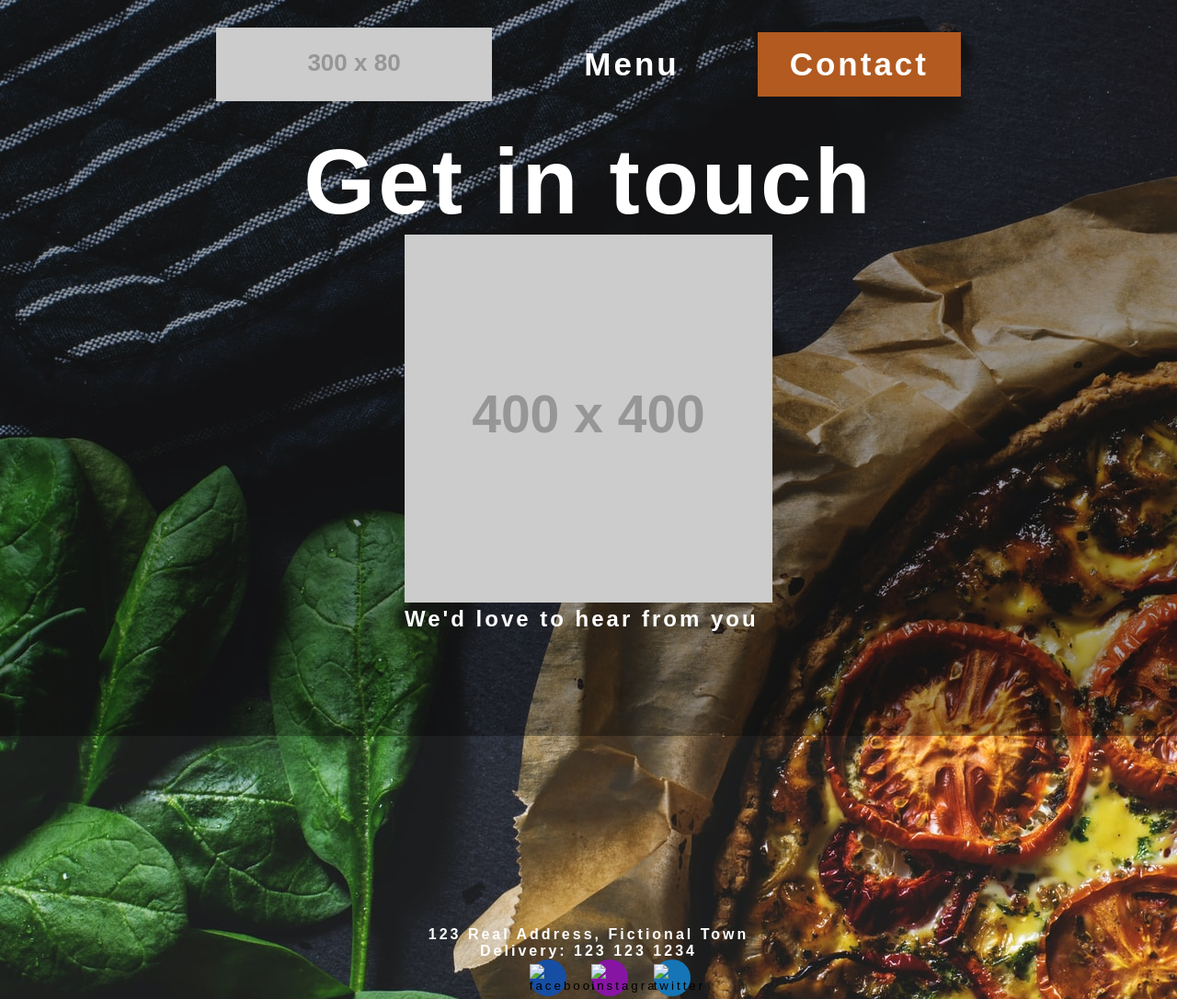
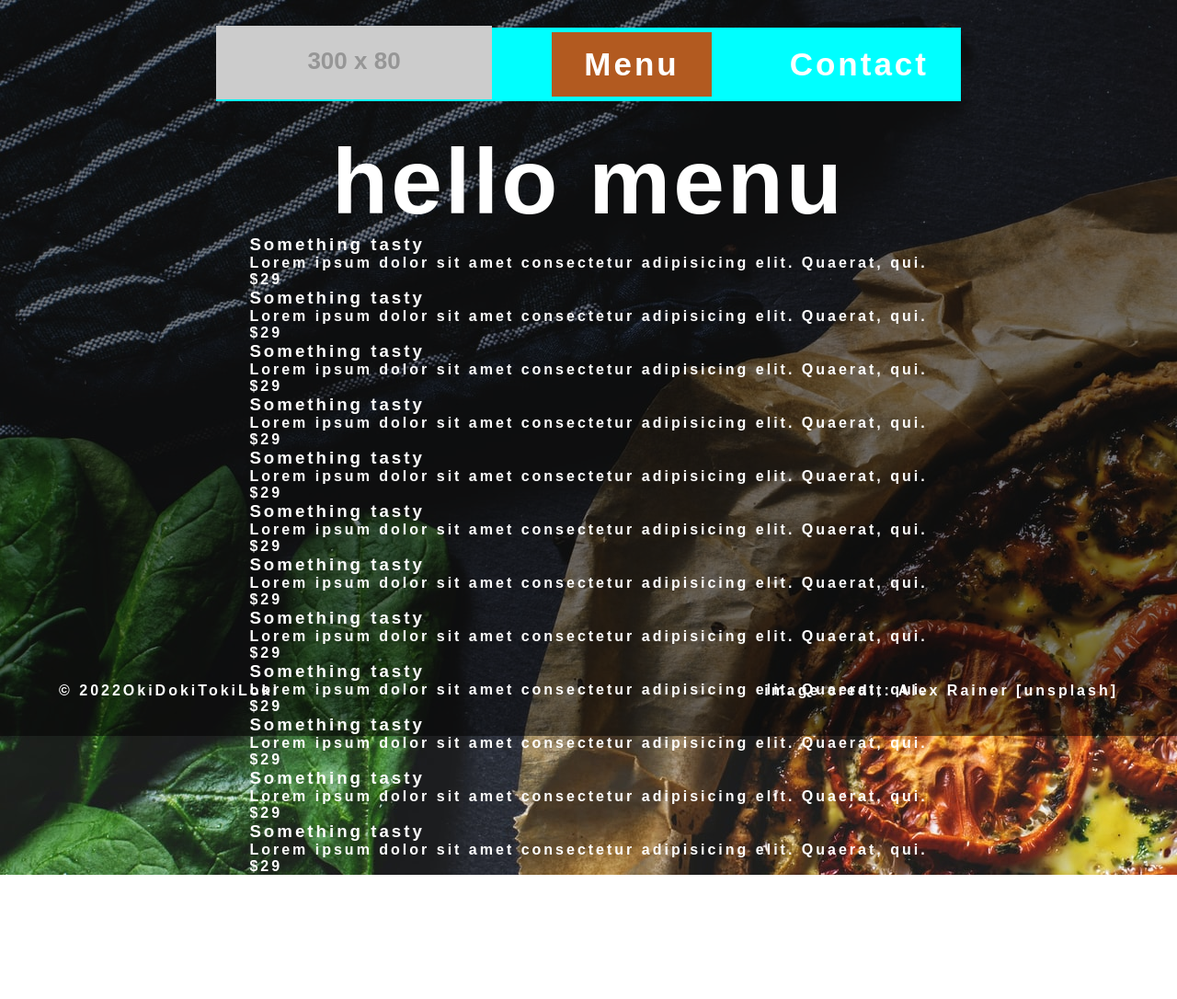
Before and after one commit to OkiDokiTokiLoki/eatery, a website built with webpack: page test.html in a window 1280 px wide. Shown: the top 1086 px of the page at 92% size. After the commit the page ends 951 px from the top, so only its background shows below. Built offline with nearby package versions, Linux system fonts and the light colour scheme; placeholder pictures from the web are drawn by us; a web font is replaced by a local one.

Commit message:
test: menuPage basic html complete

```diff
--- a/src/contact.js
+++ b/src/contact.js
@@ -7,7 +7,7 @@ function contactHeader() {
 
     const logoLink = document.createElement('a');
     logoLink.classList.add('logo-link');
-    logoLink.setAttribute('href', '../src/index.js');
+    logoLink.setAttribute('href', '../dist/');
     headerContent.appendChild(logoLink);
 
     const logoImg = document.createElement('img');
@@ -30,7 +30,7 @@ function contactHeader() {
     navItem1.appendChild(navLink1);
 
     const navItem2 = document.createElement('li');
-    navItem2.classList.add('nav-item');
+    navItem2.classList.add('nav-item', 'active');
     navbar.appendChild(navItem2);
 
     const navLink2 = document.createElement('a');
@@ -116,7 +116,7 @@ function contactBig() {
     listItem3.appendChild(listLabelMessage);
 
     const listInputMessage = document.createElement('textarea');
-    setAttributes(listInputMessage, {"name": "message", "id": "contactMessage", "cols": "52", "rows": "8", "placeholder": "Any questions or suggestions?"});
+    setAttributes(listInputMessage, {"name": "message", "id": "contactMessage", "cols": "40", "rows": "8", "placeholder": "Any questions or suggestions?"});
     listInputMessage.required = true;
     listItem3.appendChild(listInputMessage);
 
--- a/src/contactStyle.css
+++ b/src/contactStyle.css
@@ -65,6 +65,10 @@ section{
     margin: 30px 0;
 }
 
+h2{
+    margin-bottom: 15px;
+}
+
 .form{
     height: 100%;
     display: flex;
@@ -81,11 +85,11 @@ section{
 li input{
     width: 100%;
     height: 50px;
-    margin-bottom: 20px;
+    margin-bottom: 15px;
 }
 
-input::placeholder,
-textarea::placeholder{
+input,
+textarea{
     padding: 10px;
     font-size: 16px;
     font-weight: 600;
--- a/src/index.js
+++ b/src/index.js
@@ -1,11 +1,11 @@
 import _ from 'lodash';
 import './style.css';
-// import landingComponent from './home';
+//import landingComponent from './home';
 import contactComponent from './contact';
 
 function component() {
 
-   // return landingComponent();
+   //return landingComponent();
    return contactComponent();
 }
 
--- /dev/null
+++ b/src/menuStyle.css
@@ -0,0 +1,139 @@
+@import url('https://fonts.googleapis.com/css2?family=Abril+Fatface&display=swap');
+@import url('https://fonts.googleapis.com/css2?family=Smooch+Sans:wght@300&display=swap');
+
+*,
+*::before,
+*::after{
+    box-sizing: border-box;
+    font-family: 'Smooch Sans', sans-serif;
+    letter-spacing: 3px;
+}
+
+:root{
+    --background-col: rgb(43, 43, 43);
+    --primary-col: rgb(178, 90, 32);
+}
+
+body{
+    background-color: var(--background-col);
+    color: #fff;
+    font-weight: 600;
+}
+
+ul{
+    list-style: none;
+}
+
+.overlay {
+    position: fixed;
+    display: block;
+    width: 100%;
+    height: 100%;
+    top: 0;
+    left: 0;
+    right: 0;
+    bottom: 0;
+    background-color: rgba(0, 0, 0, 0.35);
+    z-index: -1;
+    cursor: pointer;
+}
+
+
+/*Header XXXXXXXXXXXXXXXXXXXXXXXXXXXXXXXXXXXXXXXXXXXXXXXXXXXXXXXXXXXXXXXXX*/
+header{
+    margin: 30px 0;
+    width: 810px;
+    height: 85px;
+    display: flex;
+    align-items: center;
+    justify-content: space-between;
+}
+
+.active{
+    background-color: var(--primary-col);
+}
+
+.logo-link{
+    padding-top: 4px;
+}
+
+.navbar{
+    display: flex;
+    justify-content: space-between;
+}
+
+.nav-item{
+    margin-left: 50px;
+    padding: 15px 35px;
+}
+
+.nav-item:hover{
+    background-color: var(--primary-col);
+    cursor: pointer;
+}
+
+.nav-item a{
+    color: #fff;
+    font-size: 35px;
+    text-decoration: none;
+}
+
+
+/*Footer XXXXXXXXXXXXXXXXXXXXXXXXXXXXXXXXXXXXXXXXXXXXXXXXXXXXXXXXXXXXXXXXX*/
+footer{
+    position: absolute;
+    bottom: 5%;
+    left: 5%;
+    width: 90%;
+    display: flex;
+    justify-content: space-between;
+}
+
+footer p{
+    display: flex;
+    align-items: center;
+    justify-content: space-between;
+}
+
+.year{
+    margin: 0 10px;
+}
+
+.personal,
+.credit{
+    text-decoration: none;
+    color: #fff;
+}
+
+.personal:hover,
+.credit:hover{
+    color: var(--primary-col);
+}
+
+
+/*XXXXXXXXXXXXXXXXXXXXXXXXXXXXXXXXXXXXXXXXXXXXXXXXXXXXXXXXXXXXXXXXX*/
+
+*,
+*::before,
+*::after{
+    margin: 0;
+    padding: 0;
+}
+
+body{
+    display: flex;
+    flex-direction: column;
+    align-items: center;
+    justify-content: space-between;
+    height: 100vh;
+    background: url(../testAssets/alex_rainer-gN49R_5vhT8-unsplash.jpg)  no-repeat fixed;
+}
+
+header{
+    margin-top: 50px;
+    background-color: aqua;
+}
+
+header img{
+    align-self: center;
+}
--- a/src/style.css
+++ b/src/style.css
@@ -33,7 +33,7 @@ ul{
     left: 0;
     right: 0;
     bottom: 0;
-    background-color: rgba(0,0,0,0.35);
+    background-color: rgba(0,0,0,0.50);
     z-index: -1;
     cursor: pointer;
 }
--- a/test.html
+++ b/test.html
@@ -4,66 +4,134 @@
     <meta charset="UTF-8">
     <meta http-equiv="X-UA-Compatible" content="IE=edge">
     <meta name="viewport" content="width=device-width, initial-scale=1.0">
-    <link rel="stylesheet" href="./src/contactStyle.css">
+    <link rel="stylesheet" href="./src/menuStyle.css">
     <title>Contact</title>
 </head>
 <body>
 
     <header>
-        <a href="#" class="logo-link">
-            <img src="https://via.placeholder.com/300x80" class="logo" alt="logo">
+        <a href="#">
+            <img src="https://via.placeholder.com/300x80" alt="">
         </a>
-
         <ul class="navbar">
-            <li class="nav-item">
+            <li class="nav-item active">
                 <a href="#" class="nav-link">Menu</a>
             </li>
-            <li class="nav-item active">
+            <li class="nav-item">
                 <a href="#" class="nav-link">Contact</a>
             </li>
-
         </ul>
     </header>
 
-    <h1>Get in touch</h1>
+    <h1>hello menu</h1>
 
-    <div class="bigCTA section">
-        <img src="https://via.placeholder.com/400" alt="">
-
-        <div class="form">
-            <h2>We'd love to hear from you</h2>
-            <form action="/" method="post">
-                <ul class="contact-form">
-                    <li>
-                        <label for="contactName">Name*</label><br>
-                        <input type="text" name="name" id="contactName" placeholder="Gordon Ramsay" required>
-                    </li>
-                    <li>
-                        <label for="contactNumber">Number*</label><br>
-                        <input type="number" name="number" id="contactNumber" placeholder="012 345 6789" required>
-                    </li>
-                    <li>
-                        <label for="contactMessage">Message*</label><br>
-                        <textarea name="message" id="contactMessage" cols="52" rows="8" placeholder="Any questions or suggestions?" required></textarea>
-                    </li>
-                </ul>
-            </form>
+    <div class="menu">
+        <div class="left-menu">
+            <div class="food-item">
+                <div class="food-details">
+                    <h3>Something tasty</h3>
+                    <p>Lorem ipsum dolor sit amet consectetur adipisicing elit. Quaerat, qui.</p>
+                </div>
+                <p class="price">$29</p>
+            </div>
+            <div class="food-item">
+                <div class="food-details">
+                    <h3>Something tasty</h3>
+                    <p>Lorem ipsum dolor sit amet consectetur adipisicing elit. Quaerat, qui.</p>
+                </div>
+                <p class="price">$29</p>
+            </div>
+            <div class="food-item">
+                <div class="food-details">
+                    <h3>Something tasty</h3>
+                    <p>Lorem ipsum dolor sit amet consectetur adipisicing elit. Quaerat, qui.</p>
+                </div>
+                <p class="price">$29</p>
+            </div>
+            <div class="food-item">
+                <div class="food-details">
+                    <h3>Something tasty</h3>
+                    <p>Lorem ipsum dolor sit amet consectetur adipisicing elit. Quaerat, qui.</p>
+                </div>
+                <p class="price">$29</p>
+            </div>
+        </div>
+        <div class="middle-menu">
+            <div class="food-item">
+                <div class="food-details">
+                    <h3>Something tasty</h3>
+                    <p>Lorem ipsum dolor sit amet consectetur adipisicing elit. Quaerat, qui.</p>
+                </div>
+                <p class="price">$29</p>
+            </div>
+            <div class="food-item">
+                <div class="food-details">
+                    <h3>Something tasty</h3>
+                    <p>Lorem ipsum dolor sit amet consectetur adipisicing elit. Quaerat, qui.</p>
+                </div>
+                <p class="price">$29</p>
+            </div>
+            <div class="food-item">
+                <div class="food-details">
+                    <h3>Something tasty</h3>
+                    <p>Lorem ipsum dolor sit amet consectetur adipisicing elit. Quaerat, qui.</p>
+                </div>
+                <p class="price">$29</p>
+            </div>
+            <div class="food-item">
+                <div class="food-details">
+                    <h3>Something tasty</h3>
+                    <p>Lorem ipsum dolor sit amet consectetur adipisicing elit. Quaerat, qui.</p>
+                </div>
+                <p class="price">$29</p>
+            </div>
+        </div>
+        <div class="right-menu">
+            <div class="food-item">
+                <div class="food-details">
+                    <h3>Something tasty</h3>
+                    <p>Lorem ipsum dolor sit amet consectetur adipisicing elit. Quaerat, qui.</p>
+                </div>
+                <p class="price">$29</p>
+            </div>
+            <div class="food-item">
+                <div class="food-details">
+                    <h3>Something tasty</h3>
+                    <p>Lorem ipsum dolor sit amet consectetur adipisicing elit. Quaerat, qui.</p>
+                </div>
+                <p class="price">$29</p>
+            </div>
+            <div class="food-item">
+                <div class="food-details">
+                    <h3>Something tasty</h3>
+                    <p>Lorem ipsum dolor sit amet consectetur adipisicing elit. Quaerat, qui.</p>
+                </div>
+                <p class="price">$29</p>
+            </div>
+            <div class="food-item">
+                <div class="food-details">
+                    <h3>Something tasty</h3>
+                    <p>Lorem ipsum dolor sit amet consectetur adipisicing elit. Quaerat, qui.</p>
+                </div>
+                <p class="price">$29</p>
+            </div>
         </div>
     </div>
 
-    <div class="smallCTA section">
-        <div class="contact">
-            <p>123 Real Address, Fictional Town</p>
-            <p>Delivery: 123 123 1234</p>
-        </div>
-        <div class="socials">
-            <button><img src="#" alt="facebook"></button>
-            <button><img src="#" alt="instagram"></button>
-            <button><img src="#" alt="twitter"></button>
-        </div>
-    </div>
+    <footer>
+        <p>
+            ©
+            <script>
+                document.write(new Date().getFullYear());
+            </script>
+            <a href="https://github.com/OkiDokiTokiLoki/eatery" class="personal">
+                OkiDokiTokiLoki
+            </a>
+        </p>
+        <a href="https://unsplash.com/photos/gN49R_5vhT8" class="credit"> image credit: Alex Rainer [unsplash]</a>
+    </footer>
 
     <div class="overlay"></div>
-    <!-- https://unsplash.com/photos/Ngy0B2YWalk -->
+    <!-- https://unsplash.com/photos/gN49R_5vhT8 Alex Rainer -->
 </body>
 </html>
```
Also changed, not shown: dist/bundle.js, testAssets/alex_rainer-gN49R_5vhT8-unsplash.jpg (added).
